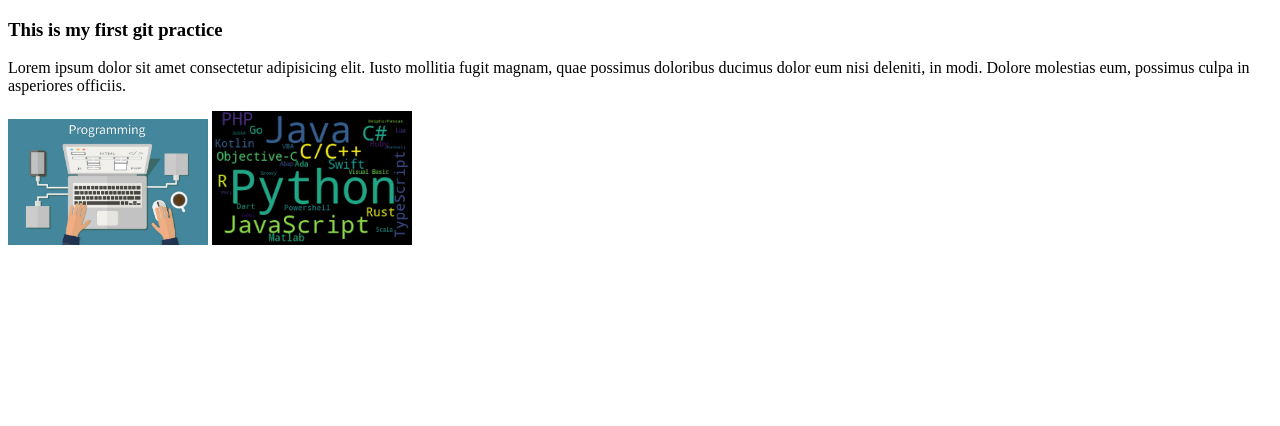
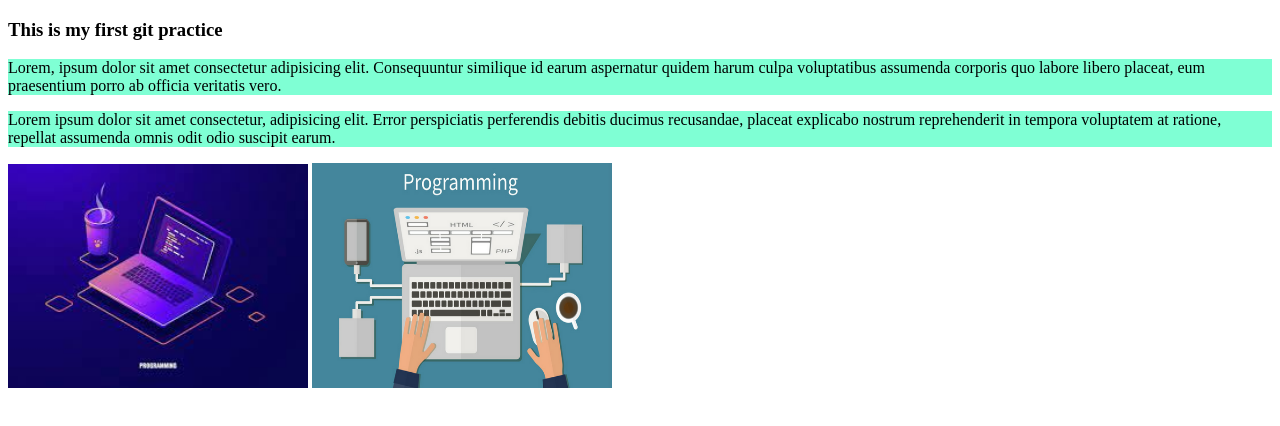
Before and after one commit to abdullahrafi1234/my-fourth-repo, a plain HTML site: page index.html in a window 1280 px wide. Drawn offline with Linux system fonts and the light colour scheme.

Commit message:
images added

```diff
--- a/index.html
+++ b/index.html
@@ -4,14 +4,13 @@
     <meta charset="UTF-8">
     <meta name="viewport" content="width=device-width, initial-scale=1.0">
     <title>My First Repo</title>
+    <link rel="stylesheet" href="styles/slides.css">
 </head>
 <body>
-    <div>
-        <h3>This is my first git practice</h3>
-        <p>Lorem ipsum dolor sit amet consectetur adipisicing elit. Iusto mollitia fugit magnam, quae possimus doloribus ducimus dolor eum nisi deleniti, in modi. Dolore molestias eum, possimus culpa in asperiores officiis.
-        </p>
-        <img width="200px" src="images/html pic .png" alt="">
-        <img width="200px" src="images/java.png" alt="">
-    </div>
+    <h3>This is my first git practice</h3>
+    <p>Lorem, ipsum dolor sit amet consectetur adipisicing elit. Consequuntur similique id earum aspernatur quidem harum culpa voluptatibus assumenda corporis quo labore libero placeat, eum praesentium porro ab officia veritatis vero.</p>
+    <p>Lorem ipsum dolor sit amet consectetur, adipisicing elit. Error perspiciatis perferendis debitis ducimus recusandae, placeat explicabo nostrum reprehenderit in tempora voluptatem at ratione, repellat assumenda omnis odit odio suscipit earum.</p>
+    <img width="100px" src="images/download (1).jpeg" alt="">
+    <img height="225px" width="100px" src="images/html pic .png" alt="">
 </body>
 </html>
--- a/styles/slides.css
+++ b/styles/slides.css
@@ -0,0 +1,6 @@
+p{
+    background-color: aquamarine;
+}
+img{
+    width: 300px;
+}
```
